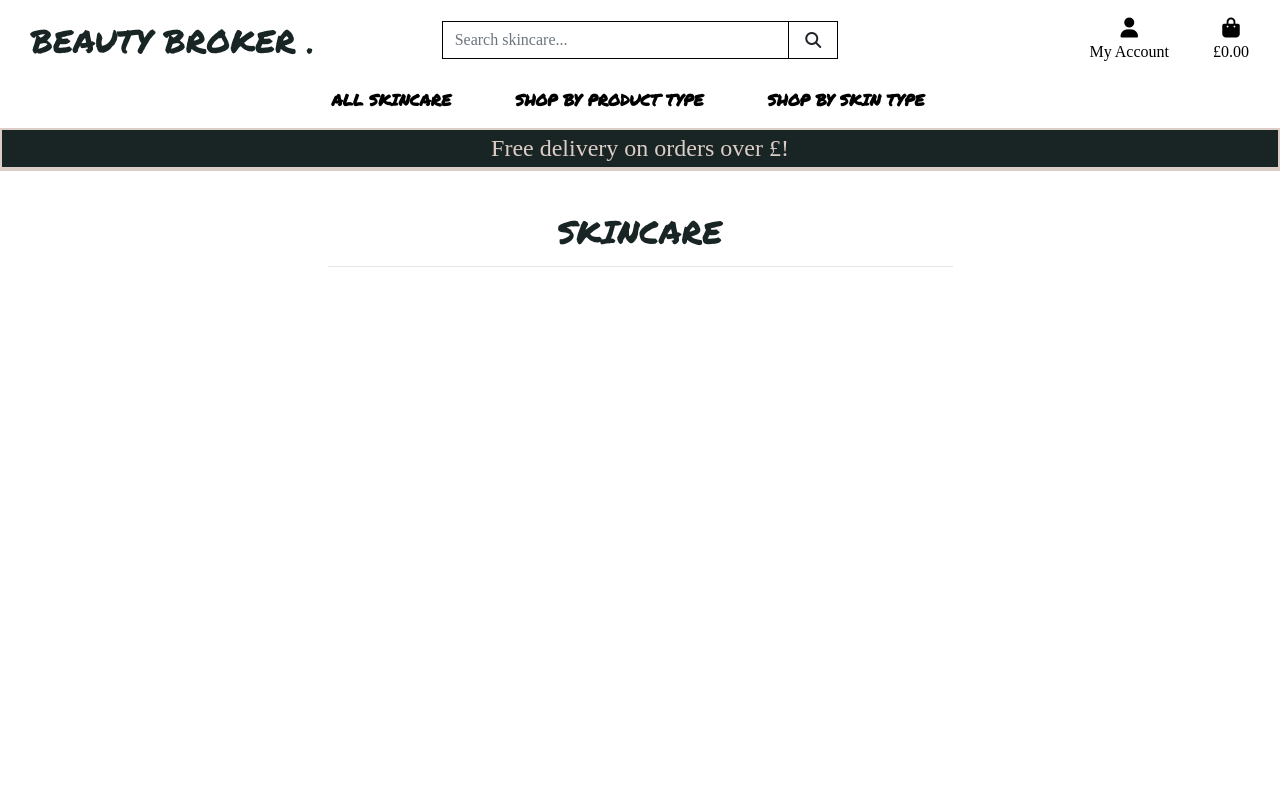
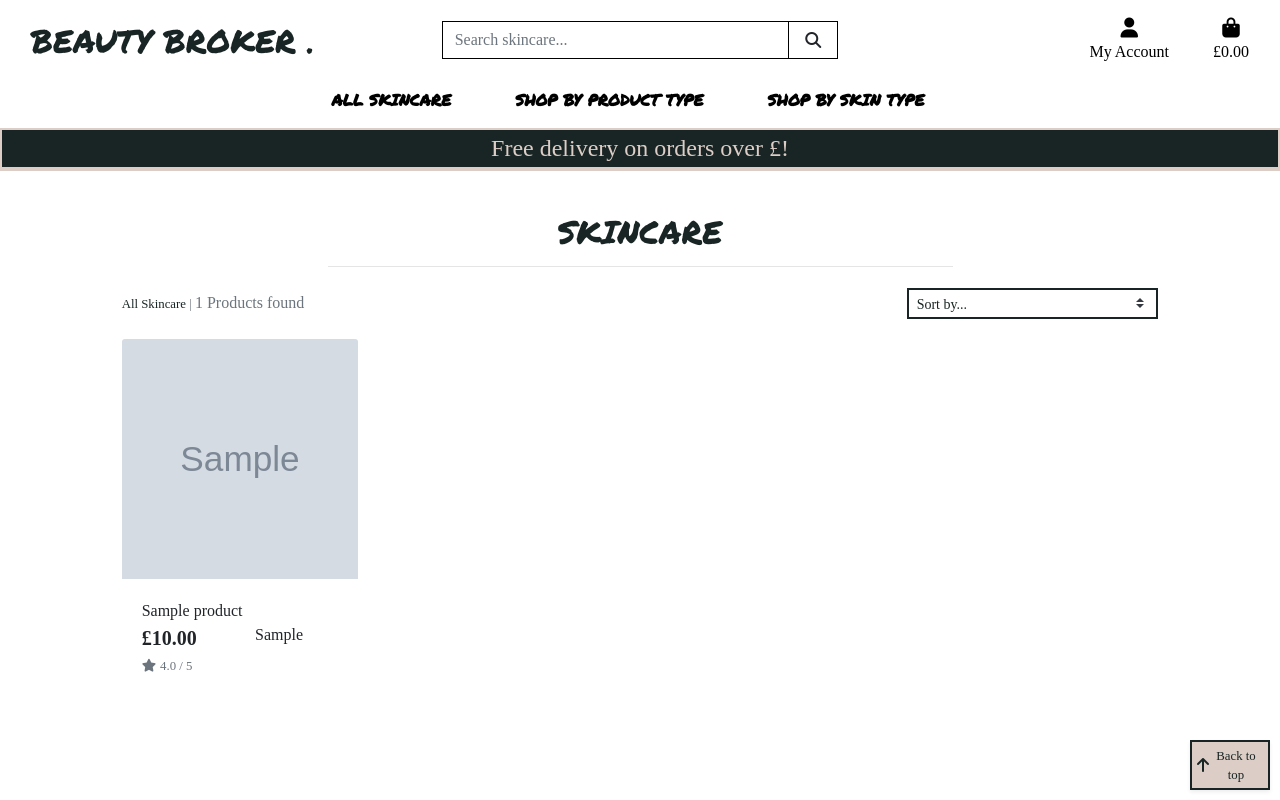
Before and after one commit to ClDaly2904/beauty-broker, a Django app: page /products/ in a window 1280 px wide. Run offline with Django 3.2, Linux system fonts and the light colour scheme; tables that the repository leaves empty hold one stand-in row (values such as "Sample post"); grey boxes marked "Sample" are stand-in pictures; some libraries are stand-ins or nearby versions; some web fonts are replaced.

Commit message:
Complete functionality for sorting products from nav bar or products page

```diff
--- a/products/templates/products/products.html
+++ b/products/templates/products/products.html
@@ -13,13 +13,52 @@
 <div class="container-fluid">
     <div class="row">
         <div class="col text-center mt-5">
-            <h2 class="logo-font">Skincare</h2>
+            <h2 class="logo-font">
+            {% if product_type %}
+                {{ product_type|join:"[]" }}
+            {% elif skin_type %}
+                {{ skin_type|join:"[], _" }}
+            {% else %}
+                Skincare
+            {% endif %}
+            </h2>
             <hr class="w-50 mb-1">
         </div>
     </div>
     <div class="row">
         <div class="product-container col-10 offset-1">
-            <div class="row mt-1 mb-2"></div>
+            <div class="row mt-1 mb-2">
+                <div class="col-12 col-md-6 my-auto order-md-last d-flex justify-content-center justify-content-md-end">
+                    <div class="sort-select-wrapper w-50">
+                        <select id="sort-selector"
+                            class="custom-select custom-select-sm rounded-0">
+                            <option value="reset" {% if current_sorting == 'None_None' %}selected{% endif %}>Sort by...
+                            </option>
+                            <option value="price_asc" {% if current_sorting == 'price_asc' %}selected{% endif %}>Price
+                                (low to high)</option>
+                            <option value="price_desc" {% if current_sorting == 'price_desc' %}selected{% endif %}>Price
+                                (high to low)</option>
+                            <option value="rating_asc" {% if current_sorting == 'rating_asc' %}selected{% endif %}>
+                                Rating (low to high)</option>
+                            <option value="rating_desc" {% if current_sorting == 'rating_desc' %}selected{% endif %}>
+                                Rating (high to low)</option>
+                            <option value="name_asc" {% if current_sorting == 'name_asc' %}selected{% endif %}>Name
+                                (A-Z)</option>
+                            <option value="name_desc" {% if current_sorting == 'name_desc' %}selected{% endif %}>Name
+                                (Z-A)</option>
+                        </select>
+                    </div>
+                </div>
+                <div class="col-12 col-md-6 order-md-first">
+                    <p class="text-muted mt-3 text-center text-md-left product-results">
+                        {% if search_term or current_sorting != 'None_None' %}
+                        <span class="small"><a href="{% url 'products' %}">All Skincare</a> | </span>
+                        {% endif %}
+                        {{ products|length }} Products found{% if search_term %} found for
+                        <strong>"{{ search_term }}"</strong>{% endif %}
+                    </p>
+                </div>
+            </div>
             <div class="row">
                 {% for product in products %}
                 <div class="col-sm-6 col-md-6 col-lg-4 col-xl-3">
@@ -82,4 +121,42 @@
         </div>
     </div>
 </div>
+
+<div class="btt-button shadow-sm">
+    <a class="btt-link d-flex h-100" aria-label="Back to top of page">
+        <i class="fas fa-arrow-up mx-auto my-auto"></i>
+        <small class="text-center">Back to top</small>
+    </a>
+</div>
 {% endblock %}
+
+{% block postloadjs %}
+    {{ block.super }}
+    <script type="text/javascript">
+		$('.btt-link').click(function(e) {
+			window.scrollTo(0,0)
+		})
+	</script>
+    <script type="text/javascript">
+        $('#sort-selector').change(function() {
+            var selector = $(this);
+            var currentUrl = new URL(window.location);
+
+            var selectedVal = selector.val();
+            if(selectedVal != "reset"){
+                var sort = selectedVal.split("_")[0];
+                var direction = selectedVal.split("_")[1];
+
+                currentUrl.searchParams.set("sort", sort);
+                currentUrl.searchParams.set("direction", direction);
+
+                window.location.replace(currentUrl);
+            } else {
+                currentUrl.searchParams.delete("sort");
+                currentUrl.searchParams.delete("direction");
+
+                window.location.replace(currentUrl);
+            }
+        })
+    </script>
+{% endblock %}
--- a/products/views.py
+++ b/products/views.py
@@ -1,6 +1,7 @@
 from django.shortcuts import render, redirect, reverse, get_object_or_404
 from django.contrib import messages
 from django.db.models import Q
+from django.db.models.functions import Lower
 from .models import Product, Product_Category, Skin_Concern
 
 
@@ -35,7 +36,7 @@ def all_products(request):
             categories = Product_Category.objects.filter(name__in=product_type)
             context = {
                 'products': products,
-                'current_category': categories,
+                'product_type': product_type,
             }
 
         if 'skin_type' in request.GET:
@@ -44,15 +45,19 @@ def all_products(request):
             skin_concern_category = Skin_Concern.objects.filter(name__in=skin_type)
             context = {
                 'products': products,
-                'current_skin_concern': skin_concern_category,
+                'skin_type': skin_type,
             }
 
         if 'sort' in request.GET:
             sortkey = request.GET['sort']
+
             sort = sortkey
             if sortkey == 'name':
                 sortkey = 'lower_name'
                 products = products.annotate(lower_name=Lower('name'))
+
+            if sortkey == 'product_type':
+                sortkey = 'product_type__name'
 
             if 'direction' in request.GET:
                 direction = request.GET['direction']
@@ -65,10 +70,10 @@ def all_products(request):
                 'current_sorting': current_sorting,
             }
 
-        else:
-            context = {
-                'products': products,
-            }
+    else:
+        context = {
+            'products': products,
+        }
 
     return render(request, 'products/products.html', context)
 
--- a/static/css/base.css
+++ b/static/css/base.css
@@ -71,6 +71,27 @@ h1, h2, h3, h4 {
     object-fit: cover;
 }
 
+.product-results a {
+    text-decoration: none;
+    color: #192524;
+}
+
+.btt-button {
+    height: 50px;
+    width: 80px;
+    position: fixed;
+    bottom: 10px;
+    right: 10px;
+    color: #192524;
+    background-color: #dccdc6;
+    border: 2px solid #192524;
+    padding: 5px;
+}
+
+.btt-link {
+    cursor: pointer;
+}
+
 #home-hero {
     background: url('/media/to-squiggle1.jpeg') no-repeat bottom 20% center;
     background-size: cover;
@@ -89,6 +110,11 @@ h1, h2, h3, h4 {
 #delivery-banner {
     background-color: #192524;
     border: 2px solid #dccdc6;
+}
+
+#sort-selector {
+    color: #192524;
+    border: 2px solid #192524;
 }
 
 /* -------------------------------- Media Queries */
--- a/templates/includes/main-nav.html
+++ b/templates/includes/main-nav.html
@@ -1,13 +1,12 @@
 <div class="collapse navbar-collapse" id="main-nav">
     <ul class="navbar-nav w-auto mx-auto">
         <li class="nav-item dropdown">
-            <a class="logo-font font-weight-bold nav-link text-black mr-5" href="#" id="all-skincare-link" data-toggle="dropdown" aria-haspopup="true" aria-expanded="false">
+            <a class="logo-font font-weight-bold nav-link text-black mr-5" href="{% url 'products' %}" id="all-skincare-link" data-toggle="dropdown" aria-haspopup="true" aria-expanded="false">
                 All Skincare
             </a>
             <div class="dropdown-menu border-0" aria-labelledby="all-skincare-link">
                 <a href="{% url 'products' %}?sort=price&direction=asc" class="dropdown-item">By Price</a>
                 <a href="{% url 'products' %}?sort=rating&direction=desc" class="dropdown-item ">By Rating</a>
-                <a href="{% url 'products' %}?sort=product_type&direction=asc" class="dropdown-item ">By Category</a>
                 <a href="{% url 'products' %}" class="dropdown-item">All Skincare</a>
             </div>
         </li>
```
Also changed, not shown: products/templates/products/product_detail.html (+16 -2 lines), media/isntree-hyaluronic-acid-toner.webp (added).
